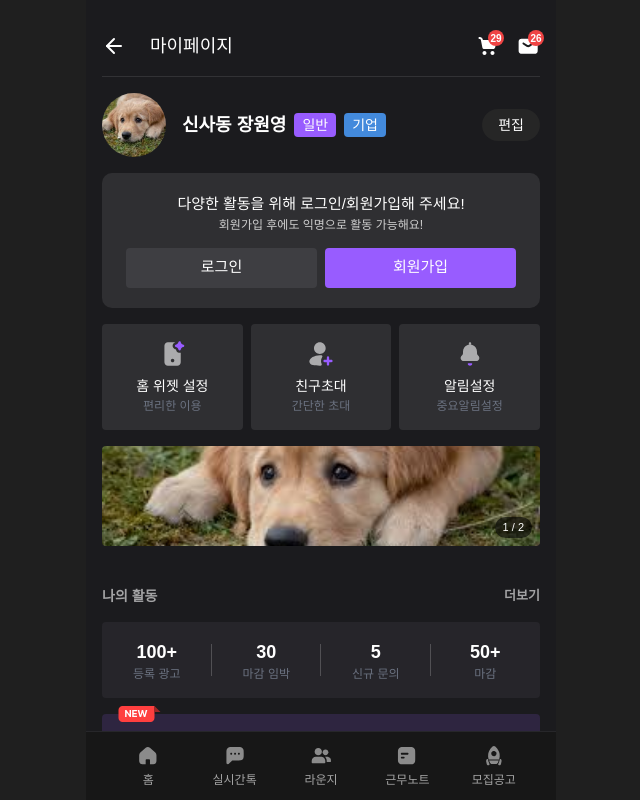
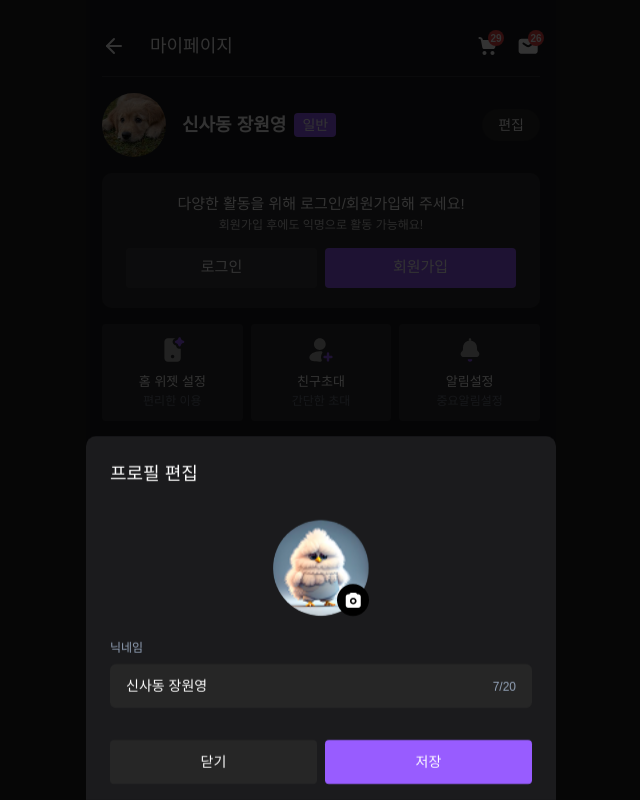
Before and after one commit to Yangs1s/midnight, a Next.js app: page /mypage in a window 1280 px wide. Shown: the top 800 px of the page, without its empty margins (319-959 px from the left). Built offline with nearby package versions, Linux system fonts and the light colour scheme.

Commit message:
마이페이지 프로필 수정 퍼블리싱

```diff
--- a/src/app/(main)/mypage/_components/profile-setting.tsx
+++ b/src/app/(main)/mypage/_components/profile-setting.tsx
@@ -1,6 +1,5 @@
 "use client";
 
-import { Camera } from "lucide-react";
 import {
   Drawer,
   DrawerContent,
@@ -11,7 +10,7 @@ import Image from "next/image";
 import { useForm } from "react-hook-form";
 import { z } from "zod";
 import { zodResolver } from "@hookform/resolvers/zod";
-import { useRef, useState } from "react";
+import { useEffect, useRef, useState } from "react";
 import { cn } from "@/lib/utils";
 
 const formSchema = z.object({
@@ -25,6 +24,7 @@ export default function ProfileSetting() {
   const [preview, setPreview] = useState<string>("/random-profile.png");
   const fileRef = useRef<HTMLInputElement>(null);
   const [isDrawerOpen, setIsDrawerOpen] = useState(false);
+  const [isCameraOpen, setIsCameraOpen] = useState(false);
 
   const form = useForm<FormValues>({
     resolver: zodResolver(formSchema),
@@ -56,20 +56,12 @@ export default function ProfileSetting() {
     setIsDrawerOpen(false);
   };
 
+  useEffect(() => {
+    setIsDrawerOpen(!isCameraOpen);
+  }, [isCameraOpen]);
+
   return (
-    <Drawer open={isDrawerOpen} onOpenChange={setIsDrawerOpen}>
-      <DrawerTrigger>
-        <span className="px-4 py-2 bg-[#262626] rounded-full text-sm">
-          편집
-        </span>
-      </DrawerTrigger>
-      <DrawerContent>
-        <form onSubmit={form.handleSubmit(onSubmit)}>
-          <div className="p-6">
-            <h1 className="text-lg font-medium mb-8">프로필 편집</h1>
-
-            <div className="flex flex-col items-center gap-6">
-              <div className="relative">
+    <>
       <input
         type="file"
         accept="image/*"
@@ -77,6 +69,19 @@ export default function ProfileSetting() {
         ref={fileRef}
         onChange={handleImageUpload}
       />
+      <Drawer open={isDrawerOpen} onOpenChange={setIsDrawerOpen}>
+        <DrawerTrigger>
+          <span className="px-4 py-2 bg-[#262626] rounded-full text-sm  text-nowrap">
+            편집
+          </span>
+        </DrawerTrigger>
+        <DrawerContent>
+          <form onSubmit={form.handleSubmit(onSubmit)}>
+            <div className="p-6 pb-4">
+              <h1 className="text-lg font-medium mb-8">프로필 편집</h1>
+
+              <div className="flex flex-col items-center gap-6">
+                <div className="relative">
                   <div
                     className={cn(
                       "w-24 h-24 rounded-full overflow-hidden",
@@ -99,10 +104,25 @@ export default function ProfileSetting() {
                   </div>
                   <button
                     type="button"
-                  className="absolute bottom-0 right-0 w-8 h-8 bg-primary rounded-full flex items-center justify-center"
-                  onClick={() => fileRef.current?.click()}
+                    className="absolute bottom-0 right-0 w-8 h-8 bg-black rounded-full flex items-center justify-center"
+                    onClick={() => {
+                      setIsCameraOpen(true);
+                    }}
                   >
-                  <Camera className="w-4 h-4 text-white" />
+                    <svg
+                      xmlns="http://www.w3.org/2000/svg"
+                      width="21"
+                      height="21"
+                      viewBox="0 0 21 21"
+                      fill="none"
+                    >
+                      <path
+                        fillRule="evenodd"
+                        clipRule="evenodd"
+                        d="M6.77432 3.61857C7.05663 3.05393 7.63374 2.69727 8.26502 2.69727H12.235C12.8663 2.69727 13.4433 3.05393 13.7257 3.61857L14.0983 4.36393H15.25C16.6307 4.36393 17.75 5.48322 17.75 6.86393V15.1973C17.75 16.578 16.6307 17.6973 15.25 17.6973H5.25C3.86929 17.6973 2.75 16.578 2.75 15.1973V6.86393C2.75 5.48322 3.86929 4.36393 5.25 4.36393H6.40164L6.77432 3.61857ZM11.9167 11.0306C11.9167 11.9511 11.1705 12.6973 10.25 12.6973C9.3295 12.6973 8.58333 11.9511 8.58333 11.0306C8.58333 10.1101 9.3295 9.36393 10.25 9.36393C11.1705 9.36393 11.9167 10.1101 11.9167 11.0306ZM13.5833 11.0306C13.5833 12.8715 12.0909 14.3639 10.25 14.3639C8.40905 14.3639 6.91667 12.8715 6.91667 11.0306C6.91667 9.18968 8.40905 7.69727 10.25 7.69727C12.0909 7.69727 13.5833 9.18968 13.5833 11.0306Z"
+                        fill="white"
+                      />
+                    </svg>
                   </button>
                 </div>
 
@@ -110,20 +130,22 @@ export default function ProfileSetting() {
                   <label className="block text-xs text-muted-foreground mb-2">
                     닉네임
                   </label>
+                  <div className="relative flex items-center ">
                     <input
                       {...form.register("nickname")}
                       className="w-full bg-[#262626] rounded-md px-4 py-3 text-sm"
                       placeholder="닉네임을 입력해주세요"
                     />
+                    <div className="absolute right-4">
+                      <span className="text-xs text-muted-foreground">
+                        {form.watch("nickname").length}/20
+                      </span>
+                    </div>
                     {form.formState.errors.nickname && (
                       <p className="text-xs text-red-500 mt-1">
                         {form.formState.errors.nickname.message}
                       </p>
                     )}
-                <div className="flex justify-end mt-1">
-                  <span className="text-xs text-muted-foreground">
-                    {form.watch("nickname").length}/20
-                  </span>
                   </div>
                 </div>
               </div>
@@ -134,13 +156,13 @@ export default function ProfileSetting() {
                 <button
                   type="button"
                   onClick={dialogClose}
-                className="flex-1 px-4 py-3 bg-[#262626] rounded-md text-sm"
+                  className="flex-1 px-4 py-3 bg-[#262626] rounded-[4px] text-sm"
                 >
                   닫기
                 </button>
                 <button
                   type="submit"
-                className="flex-1 px-4 py-3 bg-primary rounded-md text-sm"
+                  className="flex-1 px-4 py-3 bg-primary rounded-[4px] text-sm"
                 >
                   저장
                 </button>
@@ -149,5 +171,58 @@ export default function ProfileSetting() {
           </form>
         </DrawerContent>
       </Drawer>
+      <Drawer open={isCameraOpen} onOpenChange={setIsCameraOpen}>
+        <DrawerContent className="!bg-transparent">
+          <div className="flex flex-col gap-2 p-2">
+            <div className="flex flex-col rounded-[13px] bg-[#252525]/80 w-full mb-2">
+              {[
+                {
+                  id: 1,
+                  title: "사진 보관함",
+                  fn: () => fileRef.current?.click(),
+                },
+                {
+                  id: 2,
+                  title: "사진 찍기",
+                  fn: () => fileRef.current?.click(),
+                },
+                {
+                  id: 3,
+                  title: "랜덤 프로필",
+                  fn: () => {},
+                },
+                {
+                  id: 4,
+                  title: "프로필 사진 삭제",
+                  fn: () => {},
+                },
+              ].map((item, i) => (
+                <div
+                  key={i}
+                  onClick={item.fn}
+                  className={`flex justify-center items-center h-[60px] ${item.id === 4 ? "border-none" : "border-b border-[#38383A]"}`}
+                >
+                  <p
+                    className={`${item.id === 4 ? "text-[#E04037]" : "text-[#4080DA]"} text-[16px] font-[400]`}
+                  >
+                    {item.title}
+                  </p>
+                </div>
+              ))}
+            </div>
+            <div className="flex flex-col rounded-[13px] bg-[#252525]/80 w-full mb-2">
+              <div
+                onClick={() => {
+                  setIsCameraOpen(false);
+                }}
+                className="flex justify-center items-center h-[60px]"
+              >
+                <p className={`text-[#4080DA] text-[16px] font-[400]`}>취소</p>
+              </div>
+            </div>
+          </div>
+        </DrawerContent>
+      </Drawer>
+    </>
   );
 }
--- a/src/app/(main)/mypage/page.tsx
+++ b/src/app/(main)/mypage/page.tsx
@@ -42,13 +42,15 @@ function ProfileSection() {
         </div>
         <div className="flex-1">
           <div className="flex items-center gap-2">
-            <h2 className="text-lg font-semibold">신사동 장원영</h2>
-            <span className="bg-primary text-white text-sm rounded-[4px] px-2 py-[2px]">
+            <h2 className="text-lg font-semibold  text-nowrap">
+              신사동 장원영
+            </h2>
+            <span className="bg-primary text-white text-sm rounded-[4px] px-2 py-[2px]  text-nowrap">
               일반
             </span>
-            <span className="bg-[#438ADC] text-white text-sm rounded-[4px] px-2 py-[2px]">
-              기업
-            </span>
+            {/*<span className="bg-[#438ADC] text-white text-sm rounded-[4px] px-2 py-[2px]">*/}
+            {/*  기업*/}
+            {/*</span>*/}
           </div>
           {/*<div className="flex items-center gap-2 mt-1">*/}
           {/*  <div className="text-sm">Lv.1</div>*/}
@@ -147,10 +149,12 @@ export default function ProfilePage({ searchParams }: Props) {
           },
         ].map((item, i) => (
           <Link key={i} href={item.link}>
-            <div className="bg-[#2F2F32] p-4 rounded-[4px] flex flex-col items-center text-center">
+            <div className="bg-[#2F2F32] px-4 py-3 rounded-[4px] flex flex-col items-center text-center">
               {item.icon}
-              <div className="text-sm font-medium mt-2">{item.title}</div>
-              <div className="text-xs text-gray-500 mt-[2px]">
+              <div className="text-[13px] font-medium mt-2 text-nowrap">
+                {item.title}
+              </div>
+              <div className="text-xs text-gray-500 mt-[2px] text-nowrap">
                 {item.subtitle}
               </div>
             </div>
```
Lines whose indentation alone changed are shown as unchanged.
